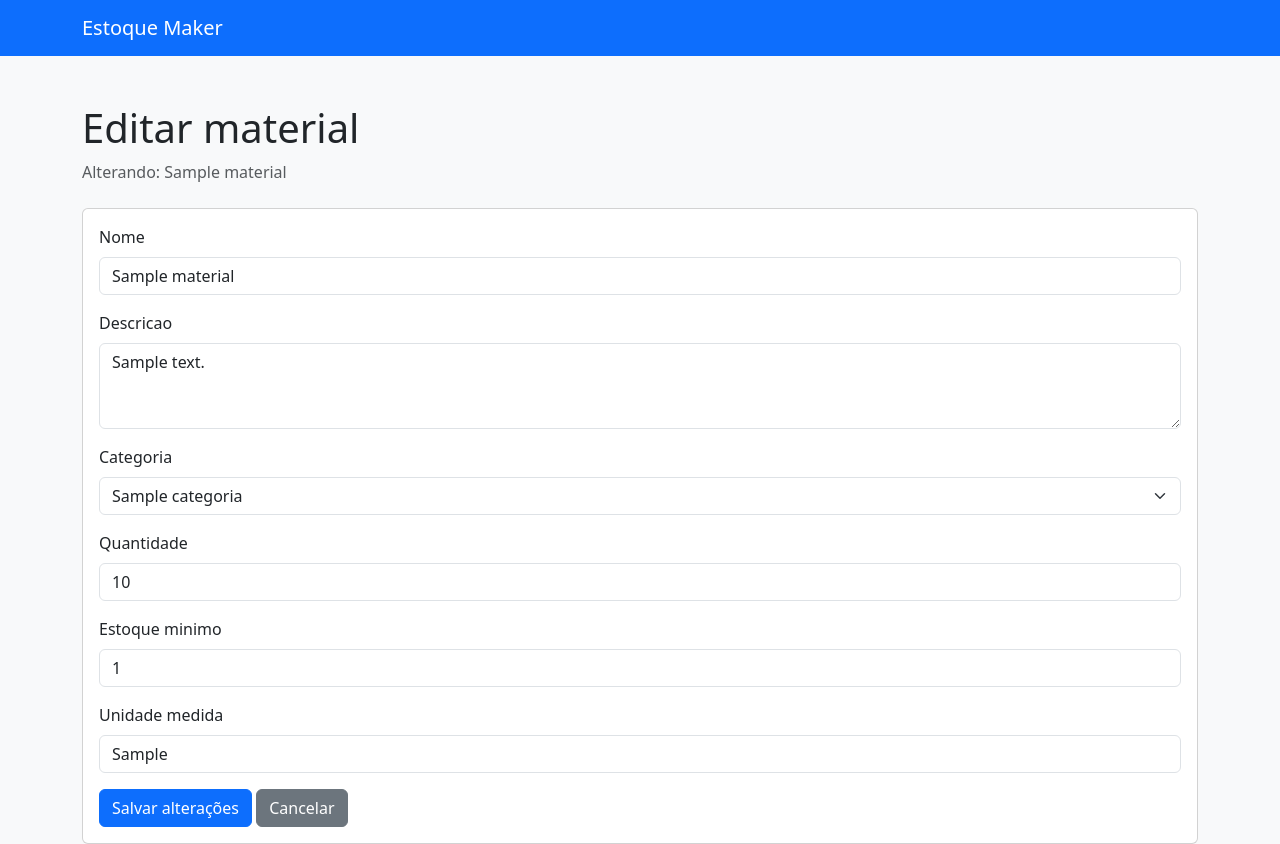
After one commit to andre7santos-debug/Controle_de_Estoque_EM, a Django app: page /materiais/1/editar/ in a window 1280 px wide. The commit adds this page. Run offline with Django 5.2, Linux system fonts and the light colour scheme; a user stored in the database is signed in; tables that the repository leaves empty hold one stand-in row (values such as "Sample post").

Commit message:
Botao de edicao e exclusao de materiais

```diff
--- /dev/null
+++ b/estoque/templates/estoque/editar_material.html
@@ -0,0 +1,74 @@
+<!DOCTYPE html>
+<html lang="pt-br">
+<head>
+    <meta charset="UTF-8">
+    <meta name="viewport"
+          content="width=device-width, initial-scale=1.0">
+    <title>Editar Material - Estoque Maker</title>
+
+    <link href="https://cdn.jsdelivr.net/npm/bootstrap@5.3.3/dist/css/bootstrap.min.css"
+          rel="stylesheet">
+</head>
+
+<body class="bg-light">
+
+    <nav class="navbar navbar-dark bg-primary">
+        <div class="container">
+            <a class="navbar-brand" href="{% url 'home' %}">
+                Estoque Maker
+            </a>
+        </div>
+    </nav>
+
+    <main class="container mt-5">
+        <h1>Editar material</h1>
+        <p class="text-muted">
+            Alterando: {{ material.nome }}
+        </p>
+
+        <div class="card mt-4">
+            <div class="card-body">
+
+                <form method="POST">
+                    {% csrf_token %}
+
+                    {% for campo in form %}
+                        <div class="mb-3">
+                            <label class="form-label"
+                                   for="{{ campo.id_for_label }}">
+                                {{ campo.label }}
+                            </label>
+
+                            {{ campo }}
+
+                            {% for erro in campo.errors %}
+                                <div class="text-danger small">
+                                    {{ erro }}
+                                </div>
+                            {% endfor %}
+                        </div>
+                    {% endfor %}
+
+                    {% if form.non_field_errors %}
+                        <div class="alert alert-danger">
+                            {{ form.non_field_errors }}
+                        </div>
+                    {% endif %}
+
+                    <button type="submit"
+                            class="btn btn-primary">
+                        Salvar alterações
+                    </button>
+
+                    <a href="{% url 'lista_materiais' %}"
+                       class="btn btn-secondary">
+                        Cancelar
+                    </a>
+                </form>
+
+            </div>
+        </div>
+    </main>
+
+</body>
+</html>
--- a/estoque/urls.py
+++ b/estoque/urls.py
@@ -3,14 +3,28 @@ from . import views
 
 urlpatterns = [
     path("", views.home, name="home"),
+
     path(
         "materiais/",
         views.lista_materiais,
         name="lista_materiais"
     ),
+
     path(
         "materiais/novo/",
         views.cadastrar_material,
         name="cadastrar_material"
     ),
+
+    path(
+        "materiais/<int:pk>/editar/",
+        views.editar_material,
+        name="editar_material"
+    ),
+
+    path(
+        "materiais/<int:pk>/excluir/",
+        views.excluir_material,
+        name="excluir_material"
+    ),
 ]
--- a/estoque/views.py
+++ b/estoque/views.py
@@ -1,6 +1,7 @@
-from django.shortcuts import render, redirect
+from django.shortcuts import render, redirect, get_object_or_404
 from django.contrib.auth.decorators import login_required
 from django.contrib import messages
+from django.core.exceptions import PermissionDenied
 
 from .models import Material
 from .forms import MaterialForm
@@ -11,9 +12,7 @@ def home(request):
 
 
 def lista_materiais(request):
-    materiais = Material.objects.select_related(
-        "categoria"
-    ).all()
+    materiais = Material.objects.select_related("categoria").all()
 
     return render(
         request,
@@ -25,7 +24,6 @@ def lista_materiais(request):
 @login_required(login_url="/admin/login/")
 def cadastrar_material(request):
     if not request.user.is_staff:
-        from django.core.exceptions import PermissionDenied
         raise PermissionDenied
 
     if request.method == "POST":
@@ -46,3 +44,52 @@ def cadastrar_material(request):
         "estoque/cadastrar_material.html",
         {"form": form}
     )
+
+
+@login_required(login_url="/admin/login/")
+def editar_material(request, pk):
+    if not request.user.is_staff:
+        raise PermissionDenied
+
+    material = get_object_or_404(Material, pk=pk)
+
+    if request.method == "POST":
+        form = MaterialForm(request.POST, instance=material)
+
+        if form.is_valid():
+            form.save()
+            messages.success(
+                request,
+                "Material atualizado com sucesso!"
+            )
+            return redirect("lista_materiais")
+    else:
+        form = MaterialForm(instance=material)
+
+    return render(
+        request,
+        "estoque/editar_material.html",
+        {"form": form, "material": material}
+    )
+
+
+@login_required(login_url="/admin/login/")
+def excluir_material(request, pk):
+    if not request.user.is_staff:
+        raise PermissionDenied
+
+    material = get_object_or_404(Material, pk=pk)
+
+    if request.method == "POST":
+        material.delete()
+        messages.success(
+            request,
+            "Material excluído com sucesso!"
+        )
+        return redirect("lista_materiais")
+
+    return render(
+        request,
+        "estoque/excluir_material.html",
+        {"material": material}
+    )
```
Also changed, not shown: estoque/templates/estoque/excluir_material.html (added, +55 -0 lines), estoque/templates/estoque/lista_materiais.html (+18 -1 lines).
